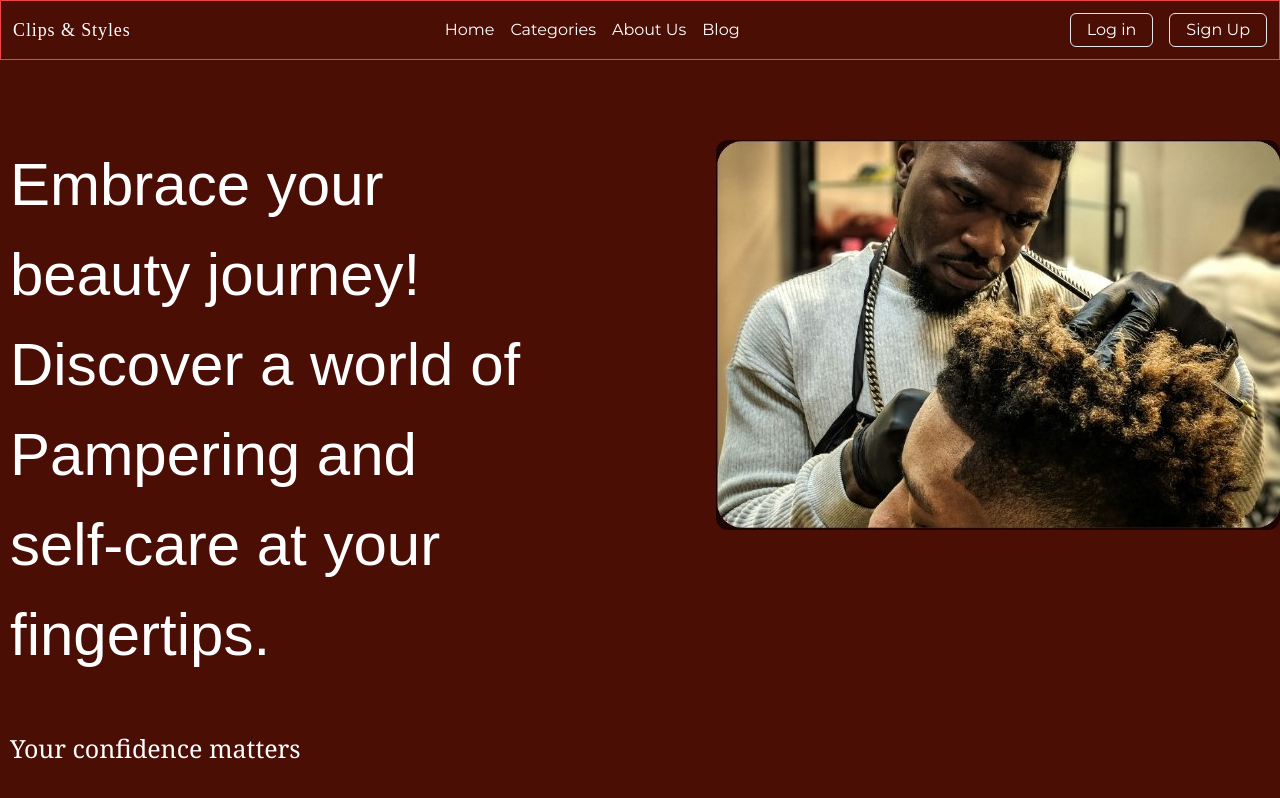
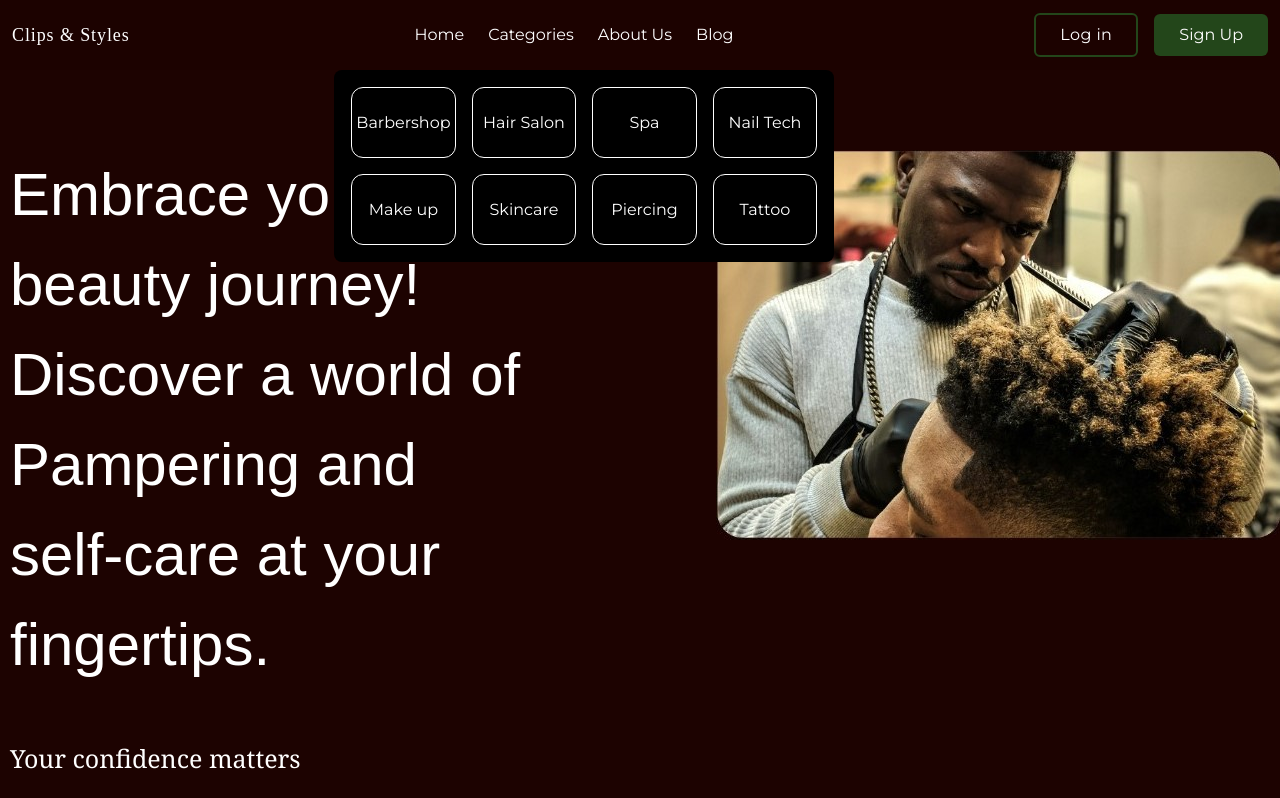
Before and after one commit to MOGIRE11/Clips-and-Styles, a React (Vite) app in the folder frontend/: page / in a window 1280 px wide. Shown: the top 798 px of the page. Built offline with nearby package versions, Linux system fonts and the light colour scheme; a web font is replaced by a local one.

Commit message:
added more navbar styling

```diff
--- a/frontend/src/components/Landing.jsx
+++ b/frontend/src/components/Landing.jsx
@@ -23,7 +23,7 @@ const Landing = () => {
         <div className="why-us-text">
           <h2>Why us</h2>
           <p>
-            Clip&Styles offer a seamless, user-friendly experience that
+            Clip&Styles offers a seamless, user-friendly experience that
             prioritizes convenience and choice. With our intuitive interface,
             customers can easily browse through a diverse selection of reputable
             beauty shops, read reviews, and book appointments effortlessly. Our
@@ -41,7 +41,7 @@ const Landing = () => {
       <div className="first-stop-container">
         <div className="first-stop-text">
           <h2>Why we should be your first stop</h2>
-          <ul>
+          <ul className="space-y-4 mt-16">
             <li>User-Friendly</li>
             <li>Comprehensive Service listing</li>
             <li>Convenient Booking Process</li>
--- a/frontend/src/components/Navbar.jsx
+++ b/frontend/src/components/Navbar.jsx
@@ -1,16 +1,20 @@
+// TODO:
+// Replace hrefs ,buttons with navlinks
+
+
 function Navbar() {
   return (
-    <nav className="p-3 flex items-center justify-between w-full border border-red-500 text-white">
+    <nav className="p-3 h-[70px] flex items-center justify-between w-full text-white sticky top-0 z-10 backdrop-blur-lg bg-[#1D0301]/50">
       <div className="logo">
-        <a href="#" className="text-lg tracking-wider">
+        <a href="/" className="text-lg tracking-wider">
           Clips & Styles
         </a>
       </div>
 
-      <div className="nav-links">
-        <ul className="flex gap-4">
+      <div className="nav-links relative">
+        <ul className="flex gap-4 items-center">
           <li>
-            <a href="#" className="list-item1">
+            <a href="/" className="list-item1">
               Home
             </a>
           </li>
@@ -18,6 +22,16 @@ function Navbar() {
             <a href="#" className="list-item2">
               Categories
             </a>
+            <div className="sub-menu absolute top-[100%] left-[-150px] border border-transparent w-[500px] h-48 backdrop-blur-md rounded-lg bg-black grid grid-cols-4 p-4 gap-4">
+              <a href="/" className="sub-item">Barbershop</a>
+              <a href="/" className="sub-item">Hair Salon</a>
+              <a href="/" className="sub-item">Spa</a>
+              <a href="/" className="sub-item">Nail Tech</a>
+              <a href="/" className="sub-item">Make up</a>
+              <a href="/" className="sub-item">Skincare</a>
+              <a href="/" className="sub-item">Piercing</a>
+              <a href="/" className="sub-item">Tattoo</a>
+            </div>
           </li>
           <li>
             <a href="#" className="list-item3">
@@ -34,8 +48,20 @@ function Navbar() {
 
       <div className="right-nav flex items-center justify-between gap-4">
         <span>{/* light and dark mode toggle */}</span>
-        <button type="button" className="border py-1 px-4 rounded-md">Log in</button>
-        <button type="button" className="border py-1 px-4 rounded-md">Sign Up</button>
+
+        {/* TODO : Replacing buttons with Navlinks */}
+        <button
+          type="button"
+          className="border-2 border-[#23461A] py-2 px-6 rounded-md active:translate-y-[2px] tracking-wide"
+        >
+          Log in
+        </button>
+        <button
+          type="button"
+          className="border border-transparent py-2 px-6 rounded-md bg-[#23461A] hover:bg-[#23461A]/80 active:translate-y-[2px]"
+        >
+          Sign Up
+        </button>
       </div>
     </nav>
   );
--- a/frontend/src/index.css
+++ b/frontend/src/index.css
@@ -2,7 +2,6 @@
 @import url("https://fonts.googleapis.com/css2?family=Kavoon&family=Montserrat:ital,wght@0,100..900;1,100..900&display=swap");
 @import url("https://fonts.googleapis.com/css?family=Sofia&effect=fire");
 @import url("https://fonts.googleapis.com/css?family=Sofia&effect=neon|outline|emboss|shadow-multiple");
-
 
 @tailwind base;
 @tailwind components;
@@ -21,21 +20,60 @@ body {
   margin: auto;
   height: auto;
   font-family: "montserrat", serif;
-  background-color: #4a0e05;
-  /* font-family: system-ui, -apple-system, BlinkMacSystemFont, 'Segoe UI', Roboto, Oxygen, Ubuntu, Cantarell, 'Open Sans', 'Helvetica Neue', sans-serif; */
-  /* font-weight: 500; */
+  /* background-color: #4a0e05; */
+  background-color: #1D0301;
 }
 
 .logo {
   font-family: "Kavoon", serif;
 }
 
+/* Navbar */
+
+.nav-links ul li {
+  height: 70px;
+  display:flex;
+  align-items: center;
+  padding: 0 4px;
+  position: relative;
+  transform: 0.5s;
+  cursor: pointer;
+}
+
+.nav-links ul li::after {
+  position: absolute;
+  content: "";
+  width: 100%;
+  height: 3px;
+  top: 70%;
+  left: 0;
+  transition: transform 0.5s;
+  transform: scaleX(0);
+  transform-origin: right;
+  background-color:lightgray;
+}
+
+.nav-links ul li:hover::after {
+  transform: scaleX(1);
+  transform-origin: left;
+}
+
+.sub-item{
+  border: 1px solid;
+  display:grid;
+  place-items:center;
+  padding:4px;
+  border-radius:12px;
+}
+
+
+/* Navbar styling  ends hre*/
+
+
 .beauty-journey-container {
   position: relative;
   width: 100%;
   height: 100vh;
-
-
 }
 
 .text-area {
@@ -44,7 +82,7 @@ body {
   left: 0;
 
   color: #fff;
-  font-family: 'Georgia', sans-serif;
+  font-family: "Georgia", sans-serif;
   font-size: 20px;
   margin-left: 10px;
   margin-bottom: 40px;
@@ -53,7 +91,7 @@ body {
 .text-area h1 {
   font-size: 60px;
   margin-bottom: 50px;
-  font-family: 'Kavoon', sans-serif;
+  font-family: "Kavoon", sans-serif;
   font-weight: 200;
   flex: 2;
 }
@@ -61,7 +99,6 @@ body {
 .text-area p {
   font-size: 25px;
   margin-bottom: 20px;
-
 }
 
 .image-area {
@@ -77,14 +114,16 @@ body {
 }
 
 /* Why Us Section */
-.why-us-container {         /*uses display flex to alignthe image and text horizontally*/
+.why-us-container {
+  /*uses display flex to alignthe image and text horizontally*/
   display: flex;
   align-items: left;
   padding: 20px;
   color: #fff; /* Text color */
 }
 
-.why-us-image {        /*holds the image on the left side*/
+.why-us-image {
+  /*holds the image on the left side*/
   flex: 1;
   margin-right: 20px;
 }
@@ -94,14 +133,15 @@ body {
   border-radius: 8px;
 }
 
-.why-us-text {  /*holds text on the right side*/
+.why-us-text {
+  /*holds text on the right side*/
   flex: 1;
 }
 
 .why-us-text h2 {
   font-size: 32px;
   margin-bottom: 20px;
-  font-family: 'Sofia', sans-serif;
+  font-family: "Sofia", sans-serif;
 }
 
 .why-us-text p {
@@ -125,7 +165,7 @@ body {
 .first-stop-text h2 {
   font-size: 32px;
   margin-bottom: 20px;
-  font-family: 'Sofia', sans-serif;
+  font-family: "Sofia", sans-serif;
 }
 
 .first-stop-text ul {
@@ -146,7 +186,6 @@ body {
   margin-bottom: 10px;
 }
 
-
 /* Small Business Section */
 .small-business-container {
   padding: 20px;
@@ -157,7 +196,7 @@ body {
 .small-business-container h2 {
   font-size: 32px;
   margin-bottom: 20px;
-  font-family: 'Sofia', sans-serif;
+  font-family: "Sofia", sans-serif;
 }
 
 .small-business-image img {
@@ -166,14 +205,13 @@ body {
   margin-bottom: 20px;
 }
 
-
 /* Footer Styles */
 .footer-container {
   background-color: #100f0e;
   padding: 40px 20px;
   color: #fff;
   text-align: center;
-  font-family: 'Montserrat', serif;
+  font-family: "Montserrat", serif;
 }
 
 .footer-motto {
@@ -208,7 +246,7 @@ body {
 .footer-social h3 {
   font-size: 18px;
   margin-bottom: 10px;
-  font-family: 'Sofia', sans-serif;
+  font-family: "Sofia", sans-serif;
 }
 
 .footer-social .social-icons a {
```
